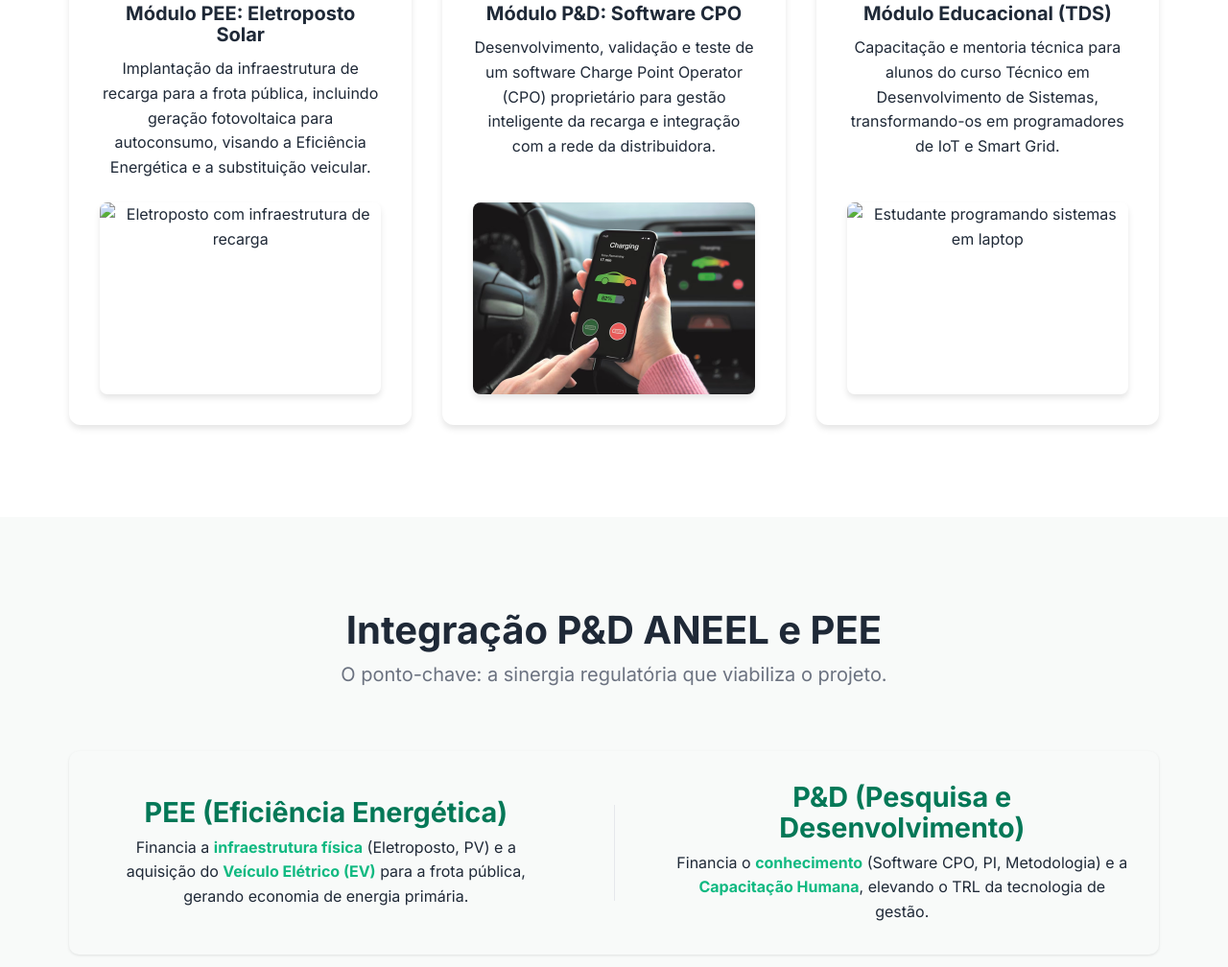
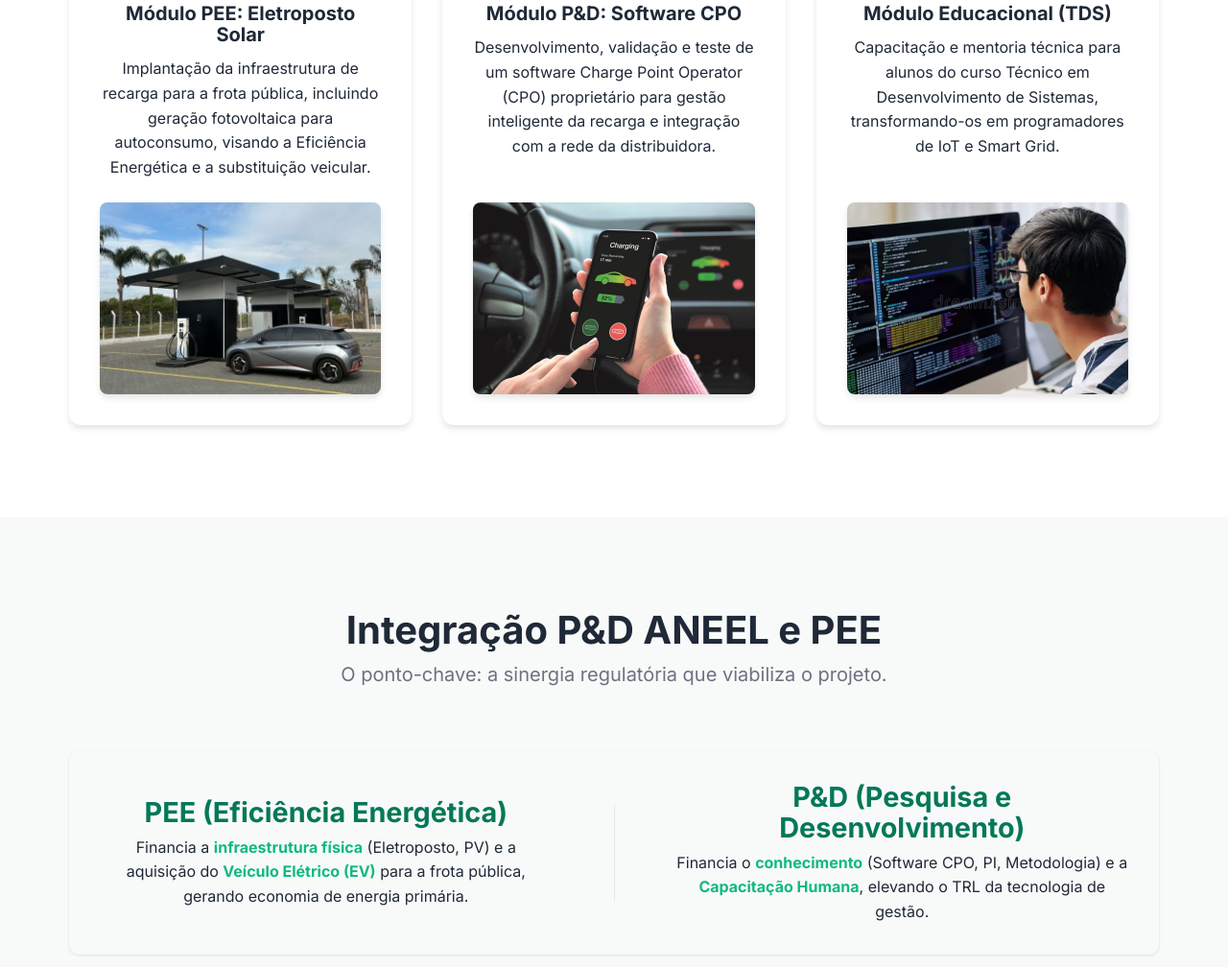
Before and after one commit to ProfMarcelo2025/projeto_coceltech, a plain HTML site: page index.html in a window 1280 px wide. Shown: the part 2655-3663 px from the top of the page at 96% size. Drawn offline with Linux system fonts and the light colour scheme.

Commit message:
ultimas alterações

```diff
--- a/index.html
+++ b/index.html
@@ -122,7 +122,7 @@
                         <p>Implantação da infraestrutura de recarga para a frota pública, incluindo geração fotovoltaica
                             para autoconsumo, visando a Eficiência Energética e a substituição veicular.</p>
 
-                        <img src="../img/eletroposto.jpg" alt="Eletroposto com infraestrutura de recarga"
+                        <img src="assets/img/eletroposto.jpg" alt="Eletroposto com infraestrutura de recarga"
                             class="module-img">
                     </div>
 
@@ -142,7 +142,7 @@
                         <p>Capacitação e mentoria técnica para alunos do curso Técnico em Desenvolvimento de Sistemas,
                             transformando-os em programadores de IoT e Smart Grid.</p>
 
-                        <img src="../img/adolescente_programando.webp"
+                        <img src="assets/img/adolescente_programando.webp"
                             alt="Estudante programando sistemas em laptop" class="module-img">
                     </div>
                 </div>
```
